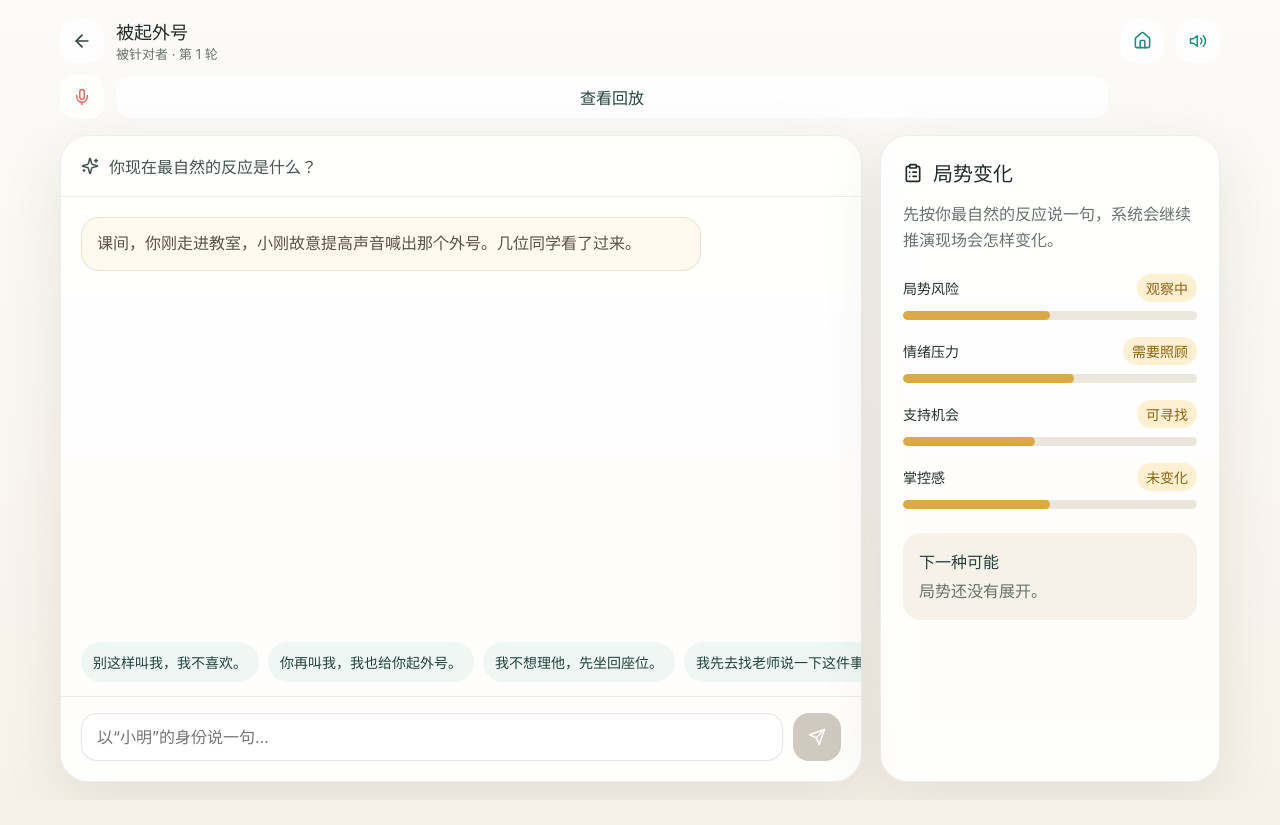
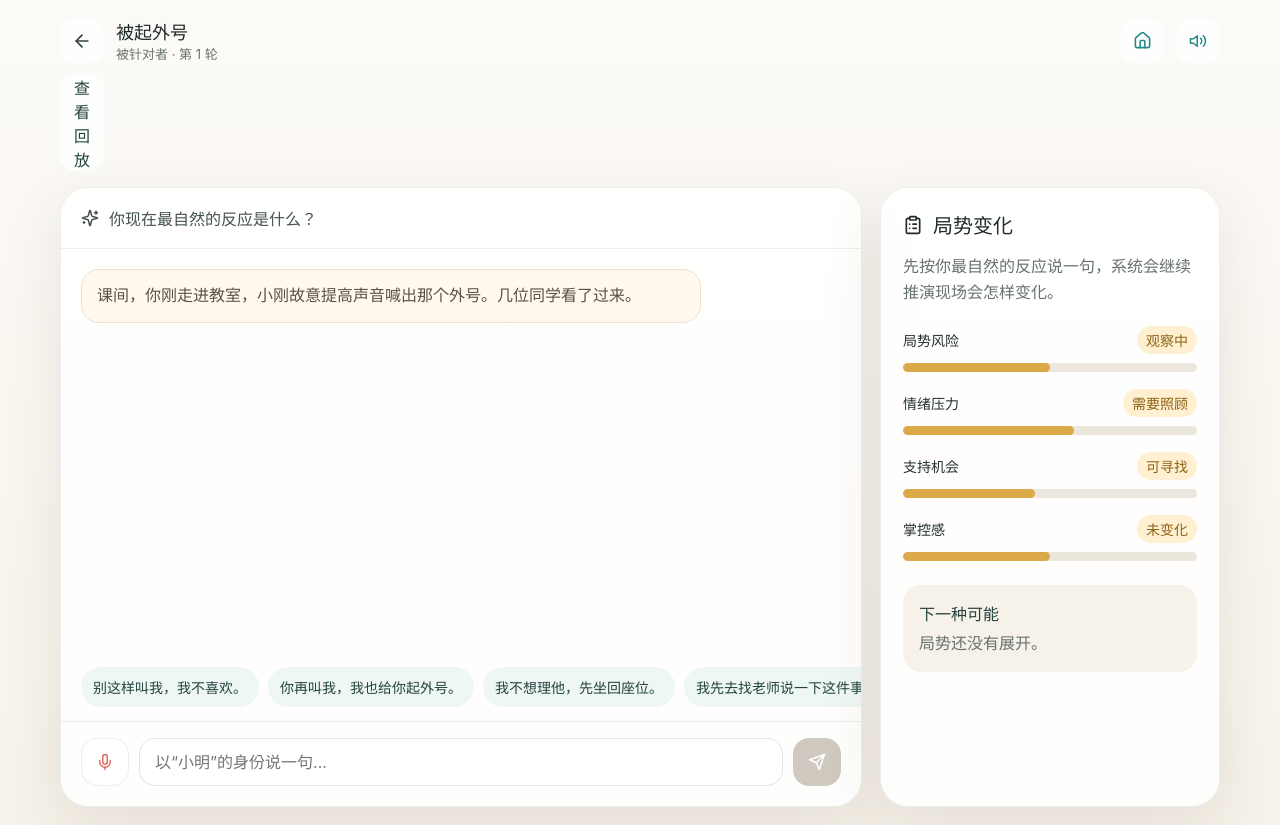
Before and after one commit to CloudHao-Yang/bully-prevention-app, a React (Vite) app in the folder frontend-app/: page / in a window 1280 px wide. Both pictures are taken after a click on the button "这只是玩笑吗？你会怎么回应？". Before the commit the page ends 800 px from the top, so only its background shows below. Built offline with nearby package versions, Linux system fonts and the light colour scheme.

Commit message:
feat: 完善项目
Co-authored-by: traeagent <traeagent@users.noreply.github.com>

```diff
--- a/frontend-app/src/App.css
+++ b/frontend-app/src/App.css
@@ -828,10 +828,25 @@ button {
 
 .composer {
   display: grid;
-  grid-template-columns: 1fr 48px;
+  grid-template-columns: 48px 1fr 48px;
   gap: 10px;
   padding: 16px 20px 20px;
   border-top: 1px solid rgba(36, 49, 47, 0.08);
+}
+
+.mic-composer-btn {
+  display: grid;
+  width: 48px;
+  height: 48px;
+  place-items: center;
+  border-radius: 16px;
+  border: 1px solid rgba(36, 49, 47, 0.08);
+  background: rgba(255, 255, 255, 0.9);
+  -webkit-tap-highlight-color: transparent;
+}
+
+.mic-composer-btn.listening {
+  border-color: rgba(216, 111, 97, 0.22);
 }
 
 .composer input,
--- a/frontend-app/src/App.jsx
+++ b/frontend-app/src/App.jsx
@@ -793,28 +793,6 @@ function PracticeView({
         >
           <SpeakerIcon size={18} />
         </button>
-        <button
-          className={`icon-btn mic-btn ${voice?.isListening ? 'listening' : ''}`}
-          aria-label={voiceSupported ? '按住说话' : '语音不可用'}
-          disabled={!voiceSupported || loading || round >= 3}
-          onPointerDown={(event) => {
-            event.preventDefault();
-            voice?.start?.();
-          }}
-          onPointerUp={(event) => {
-            event.preventDefault();
-            voice?.stop?.();
-          }}
-          onPointerLeave={(event) => {
-            if (voice?.isListening) {
-              event.preventDefault();
-              voice?.stop?.();
-            }
-          }}
-          type="button"
-        >
-          <VoiceIcon size={18} />
-        </button>
         <button className="text-btn end-review-btn" onClick={onEnd}>查看回放</button>
       </header>
 
@@ -861,6 +839,28 @@ function PracticeView({
           </div>
 
           <div className="composer">
+            <button
+              className={`mic-btn mic-composer-btn ${voice?.isListening ? 'listening' : ''}`}
+              aria-label={voiceSupported ? '按住说话' : '语音不可用'}
+              disabled={!voiceSupported || loading || round >= 3}
+              onPointerDown={(event) => {
+                event.preventDefault();
+                voice?.start?.();
+              }}
+              onPointerUp={(event) => {
+                event.preventDefault();
+                voice?.stop?.();
+              }}
+              onPointerLeave={(event) => {
+                if (voice?.isListening) {
+                  event.preventDefault();
+                  voice?.stop?.();
+                }
+              }}
+              type="button"
+            >
+              <VoiceIcon size={18} />
+            </button>
             <input
               value={input}
               onChange={(event) => onInput(event.target.value)}
```
